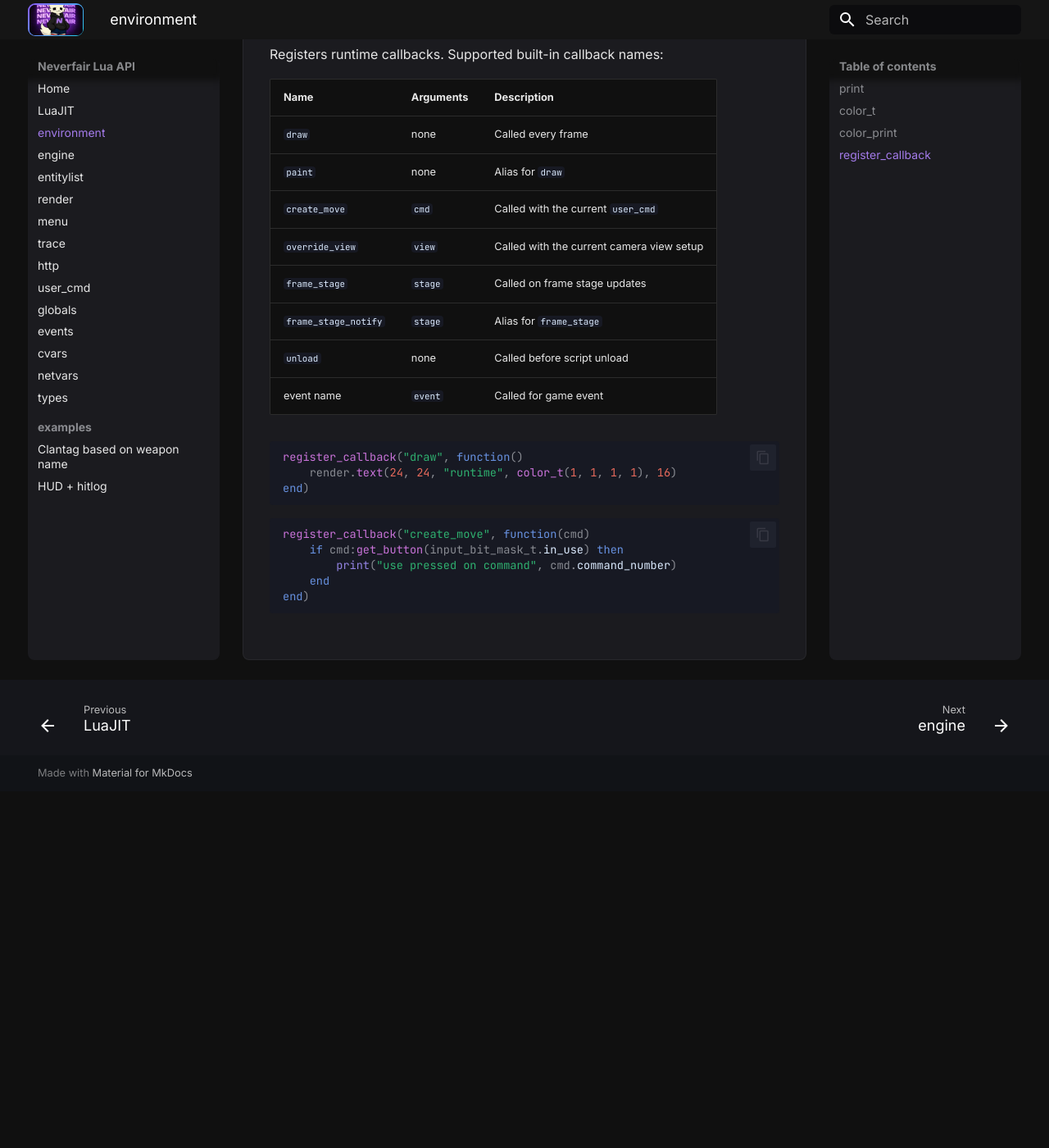
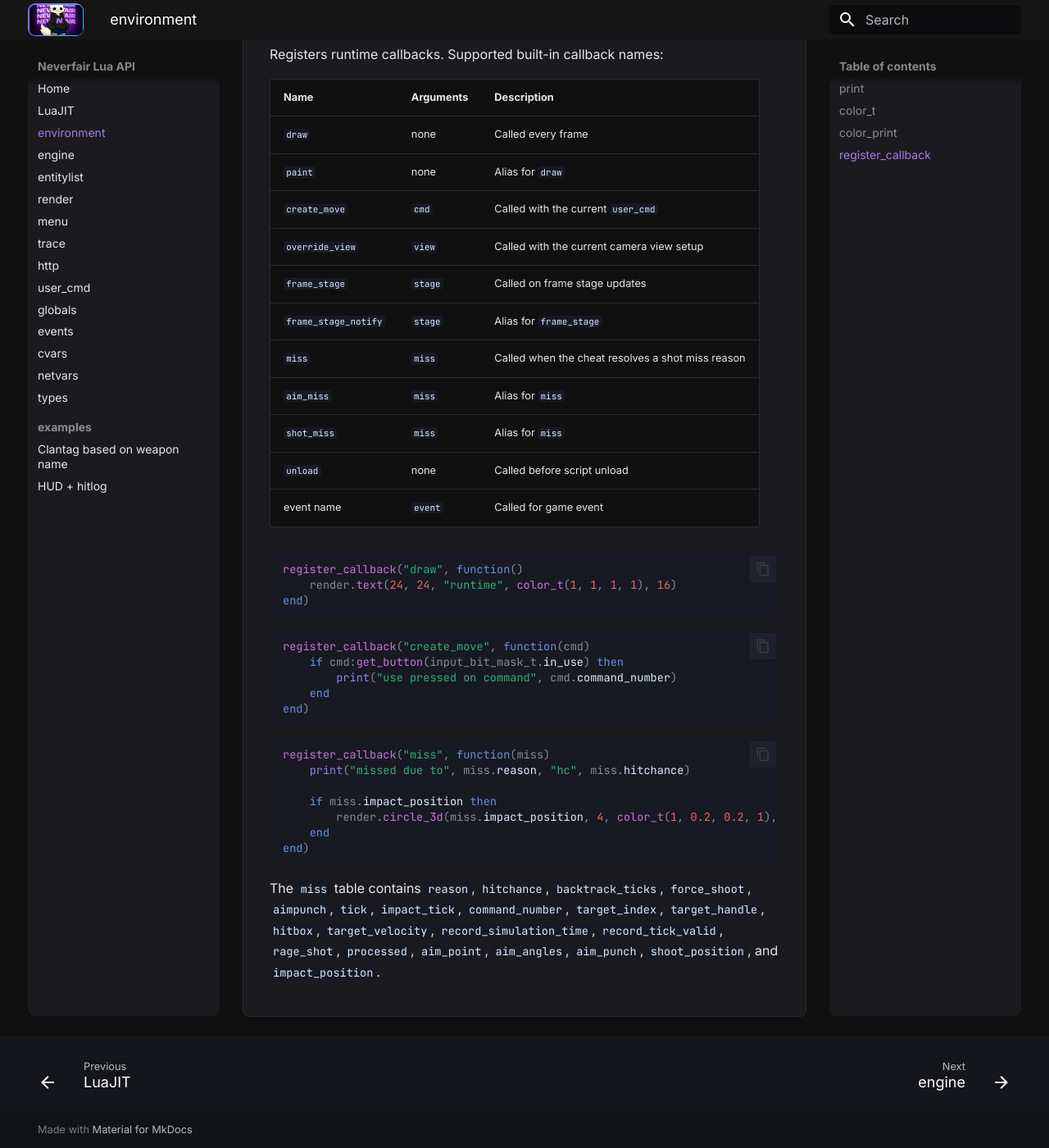
Before and after one commit to NEVERFAIR/cs2-docs, an MkDocs documentation site: the page built from docs/environment.md, in a window 1280 px wide and 1400 px high, scrolled down 1283 px. Shown: the whole window at 82% size. Built offline with MkDocs 1.6.1 and Material for MkDocs 9.7.7, drawn with Linux system fonts in a browser that asks for light colours; before the commit the page ends 2248 px from its top, so only the background shows below that.

Commit message:
Update environment.md

````diff
--- a/docs/environment.md
+++ b/docs/environment.md
@@ -59,6 +59,9 @@ Registers runtime callbacks. Supported built-in callback names:
 | `override_view` | `view` | Called with the current camera view setup |
 | `frame_stage` | `stage` | Called on frame stage updates |
 | `frame_stage_notify` | `stage` | Alias for `frame_stage` |
+| `miss` | `miss` | Called when the cheat resolves a shot miss reason |
+| `aim_miss` | `miss` | Alias for `miss` |
+| `shot_miss` | `miss` | Alias for `miss` |
 | `unload` | none | Called before script unload |
 | event name | `event` | Called for game event |
 
@@ -75,3 +78,15 @@ register_callback("create_move", function(cmd)
     end
 end)
 ```
+
+```lua
+register_callback("miss", function(miss)
+    print("missed due to", miss.reason, "hc", miss.hitchance)
+
+    if miss.impact_position then
+        render.circle_3d(miss.impact_position, 4, color_t(1, 0.2, 0.2, 1), 1)
+    end
+end)
+```
+
+The `miss` table contains `reason`, `hitchance`, `backtrack_ticks`, `force_shoot`, `aimpunch`, `tick`, `impact_tick`, `command_number`, `target_index`, `target_handle`, `hitbox`, `target_velocity`, `record_simulation_time`, `record_tick_valid`, `rage_shot`, `processed`, `aim_point`, `aim_angles`, `aim_punch`, `shoot_position`, and `impact_position`.
````
